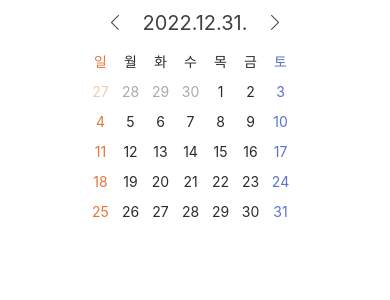
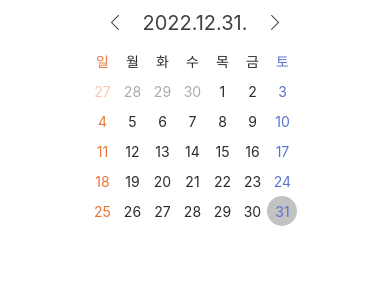
Before and after one commit to sunujun/to-do-list, a React Native app: screen / in a window 390 px wide. Shown: the top 300 px of the page. Built offline with nearby package versions, Linux system fonts and the light colour scheme.

Commit message:
현재 선택된 날짜 표시하기

```diff
--- a/App.tsx
+++ b/App.tsx
@@ -1,4 +1,4 @@
-import React from 'react';
+import React, { useState } from 'react';
 import { FlatList, GestureResponderEvent, StatusBar, StyleSheet, Text, TouchableOpacity, View } from 'react-native';
 import { SafeAreaProvider, SafeAreaView } from 'react-native-safe-area-context';
 import SimpleLineIcons from 'react-native-vector-icons/SimpleLineIcons';
@@ -7,11 +7,35 @@ import { getCalendarColumns, getDayColor, getDayText } from './src/util';
 
 const columnSize = 30;
 
-const Column = ({ text, color, opacity }: { text: number | string; color: string; opacity: number }) => {
+const Column = ({
+    text,
+    color,
+    opacity,
+    disabled,
+    onPress,
+    isSelected,
+}: {
+    text: number | string;
+    color: string;
+    opacity: number;
+    disabled?: boolean;
+    onPress?: (event: GestureResponderEvent) => void;
+    isSelected?: boolean;
+}) => {
     return (
-        <View style={{ width: columnSize, height: columnSize, alignItems: 'center', justifyContent: 'center' }}>
-            <Text style={{ color, opacity }}>{text} </Text>
-        </View>
+        <TouchableOpacity
+            disabled={disabled}
+            onPress={onPress}
+            style={{
+                width: columnSize,
+                height: columnSize,
+                alignItems: 'center',
+                justifyContent: 'center',
+                backgroundColor: isSelected ? '#C2C2C2' : 'transparent',
+                borderRadius: columnSize / 2,
+            }}>
+            <Text style={{ color, opacity }}>{text}</Text>
+        </TouchableOpacity>
     );
 };
 
@@ -25,9 +49,12 @@ const ArrowButton = ({ iconName, onPress }: { iconName: string; onPress?: (event
 
 const App = () => {
     const now = dayjs();
-    const columns = getCalendarColumns(now);
+
+    const [selectedDate, setSelectedDate] = useState(now);
+    const columns = getCalendarColumns(selectedDate);
+
     const ListHeaderComponent = () => {
-        const currentDateText = dayjs(now).format('YYYY.MM.DD.');
+        const currentDateText = dayjs(selectedDate).format('YYYY.MM.DD.');
         return (
             <View>
                 {/* YYYY.MM.DD. */}
@@ -43,7 +70,9 @@ const App = () => {
                     {[0, 1, 2, 3, 4, 5, 6].map(day => {
                         const dayText = getDayText(day);
                         const color = getDayColor(day);
-                        return <Column key={`day-${dayText}`} text={dayText} color={color} opacity={1} />;
+                        return (
+                            <Column key={`day-${dayText}`} text={dayText} color={color} opacity={1} disabled={true} />
+                        );
                     })}
                 </View>
             </View>
@@ -54,9 +83,21 @@ const App = () => {
         const dateText = dayjs(date).get('date');
         const day = dayjs(date).get('day');
         const color = getDayColor(day);
-        const isCurrentMonth = dayjs(date).isSame(now, 'month');
+        const isCurrentMonth = dayjs(date).isSame(selectedDate, 'month');
+        const onPress = () => {
+            setSelectedDate(date);
+        };
+        const isSelected = dayjs(date).isSame(selectedDate, 'date');
 
-        return <Column text={dateText} color={color} opacity={isCurrentMonth ? 1 : 0.4} />;
+        return (
+            <Column
+                text={dateText}
+                color={color}
+                opacity={isCurrentMonth ? 1 : 0.4}
+                onPress={onPress}
+                isSelected={isSelected}
+            />
+        );
     };
 
     return (
```
